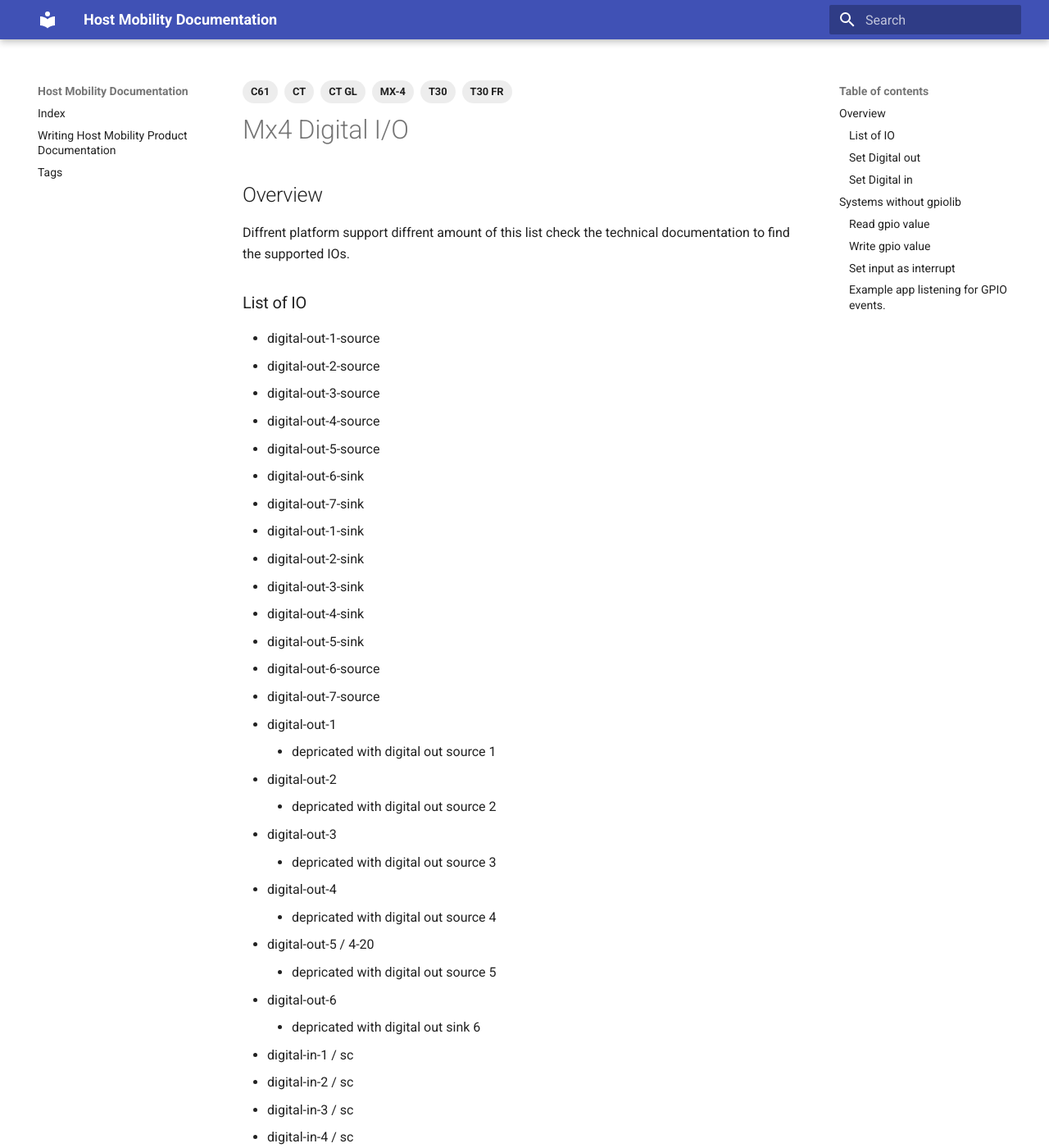
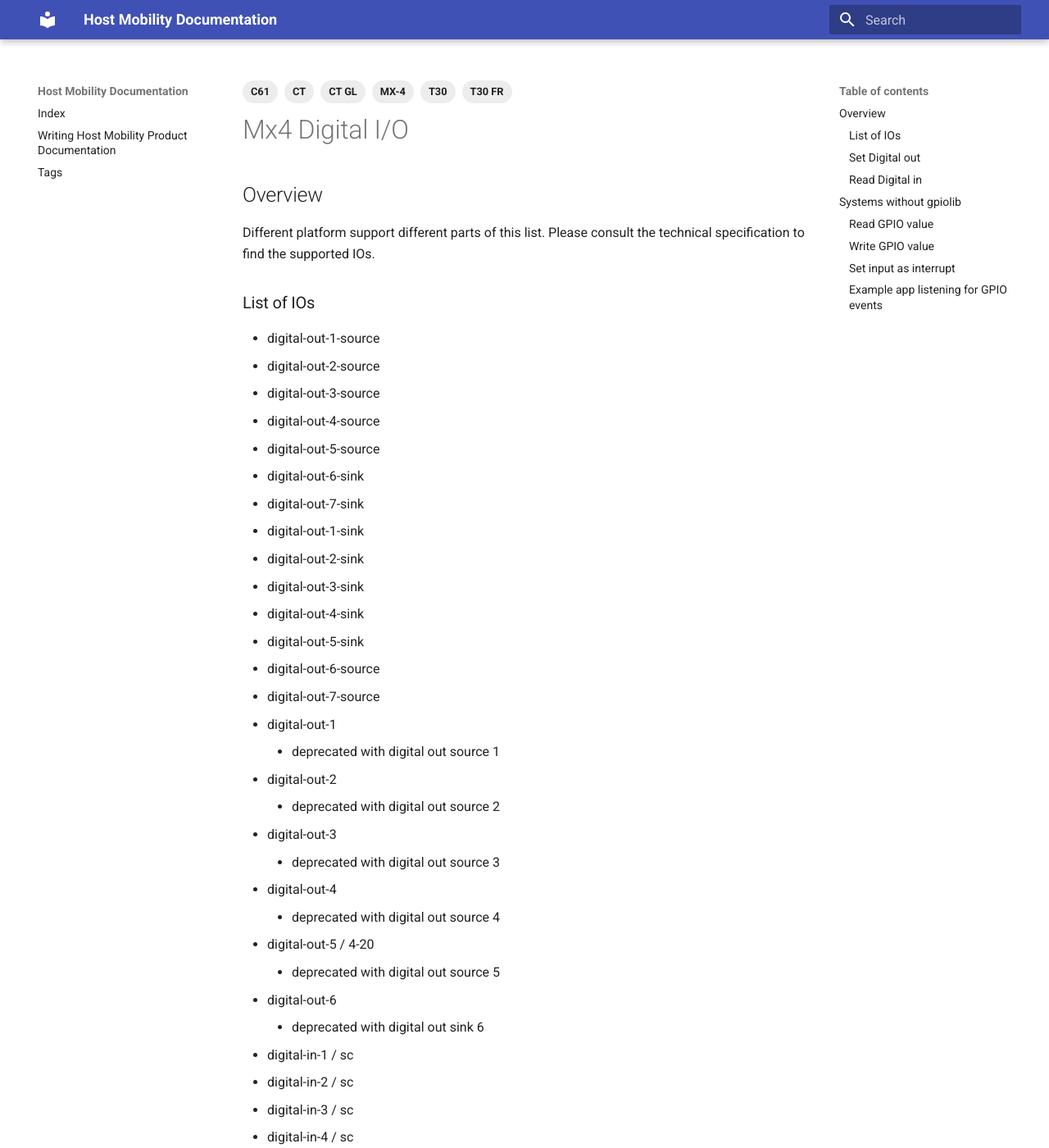
Before and after one commit to hostmobility/documentation, an MkDocs documentation site: the page built from docs/interfaces/mx4/digital_io.md, in a window 1280 px wide and 1400 px high. Shown: the whole window at 82% size. Built offline with MkDocs 1.6.1 and Material for MkDocs 9.7.7, drawn with Linux system fonts in a browser that asks for light colours; some of the changed text lies outside the part shown.

Commit message:
Digital_IO:Start_Signal: Apply suggestions from code review
Co-authored-by: albsod <albin.soderqvist@hostmobility.com>

````diff
--- a/docs/interfaces/mx4/digital_io.md
+++ b/docs/interfaces/mx4/digital_io.md
@@ -9,9 +9,9 @@
     - C61
 ---
 ## Overview
-Diffrent platform support diffrent amount of this list check the technical documentation to find the supported IOs.
+Different platform support different parts of this list. Please consult the technical specification to find the supported IOs.
 
-### List of IO
+### List of IOs
 - digital-out-1-source
 - digital-out-2-source
 - digital-out-3-source
@@ -27,17 +27,17 @@
 - digital-out-6-source
 - digital-out-7-source
 - digital-out-1
-    - depricated with digital out source 1
+    - deprecated with digital out source 1
 - digital-out-2
-    - depricated with digital out source 2
+    - deprecated with digital out source 2
 - digital-out-3
-    - depricated with digital out source 3
+    - deprecated with digital out source 3
 - digital-out-4
-    - depricated with digital out source 4
+    - deprecated with digital out source 4
 - digital-out-5 / 4-20
-    - depricated with digital out source 5
+    - deprecated with digital out source 5
 - digital-out-6
-    - depricated with digital out sink 6
+    - deprecated with digital out sink 6
 - digital-in-1 / sc
 - digital-in-2 / sc
 - digital-in-3 / sc
@@ -58,20 +58,20 @@
 gpioset $(gpiofind digital-out-1)=1
 ```
 
-### Set Digital in
+### Read Digital in
 ```bash
 gpioget $(gpiofind digital-in-1)
 ```
 
 ## Systems without gpiolib
 
-**Note:** for bsp release 1.6(1.5) and older
+**Note:** This is for BSP releases 1.6/1.5 and older
 
 For digital I/O we use the standard linux framework.
 
 See [Linux Kernel GPIO documentation](https://www.kernel.org/doc/Documentation/gpio/)
 
-**Note:** GPIO numbers can differ on different MX-4 platforms. This is just an example.
+**Note:** GPIO numbers can differ depending on the exact MX-4 platform. This is just an example.
 
 ```bash
 root@mx4-t30-29009999:~# cat /sys/kernel/debug/gpio | grep -i digital
@@ -96,7 +96,7 @@
 
 `sc digital out` are inputs indicating short for each output. If a short is detected it goes HIGH (1).
 
-#### Read gpio value
+#### Read GPIO value
 
 ```bash
 # Example reading status from Digital-In-2. 0 = LOW, 1 = HIGH
@@ -104,7 +104,7 @@
 0
 ```
 
-#### Write gpio value
+#### Write GPIO value
 
 ```bash
 # Example setting Digital-Out-1 high
````
Also changed, not shown: other parts of docs/interfaces/mx4/digital_io.md (+4 -4 lines), docs/interfaces/digital_io.md (+1 -4 lines), docs/interfaces/hmx/digital_io.md (+6 -7 lines), docs/interfaces/hmx/start_signal.md (+7 -6 lines), docs/interfaces/mxv/digital_io.md (+1 -1 lines).
